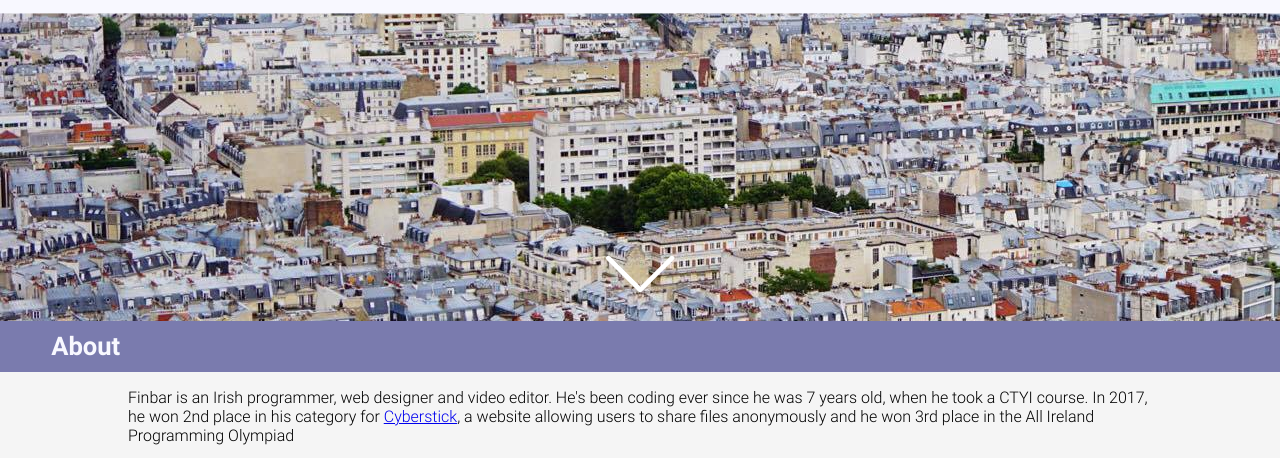
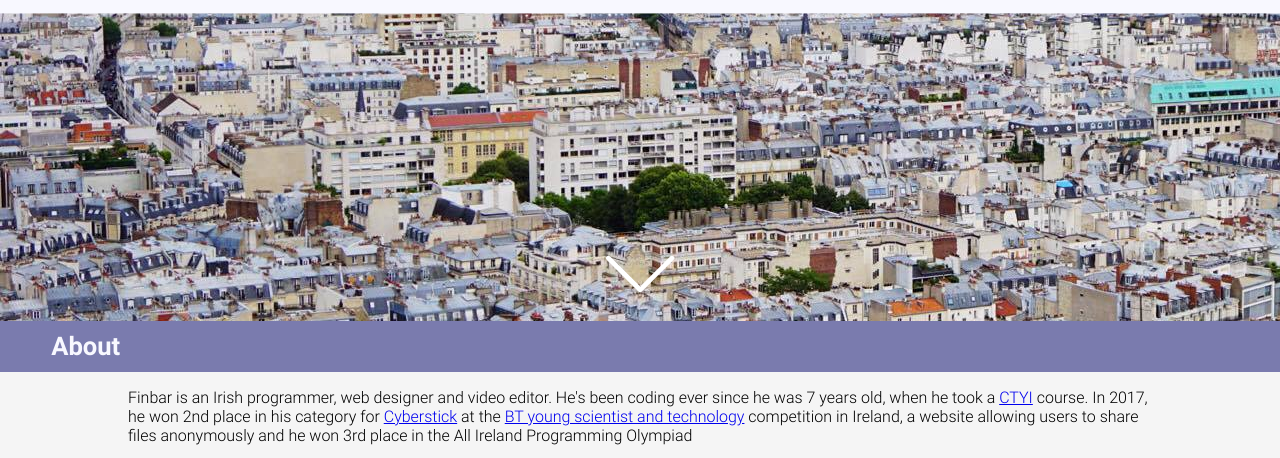
Before and after one commit to finbargiusti/WebCV, a plain HTML site: page index.html in a window 1280 px wide. Shown: the part 479-937 px from the top of the page. Drawn offline with Linux system fonts and the light colour scheme.

Commit message:
Clarified links competitions and added competition links

```diff
--- a/index.html
+++ b/index.html
@@ -21,7 +21,8 @@
 	<div id="content">
 		<h2 class="content-title original" id="about">About</h2>
 <!--		<p><img src="images/Finbar.jpg" class="picture" id="finbar" /></p>-->
-		<p>Finbar is an Irish programmer, web designer and video editor. He's been coding ever since he was 7 years old, when he took a CTYI course. In 2017, he won 2nd place in his category for <a href="cyberstick.click">Cyberstick</a>, a website allowing users to share files anonymously and he won 3rd place in the All Ireland Programming Olympiad</p>
+		<p>Finbar is an Irish programmer, web designer and video editor. He's been coding ever since he was 7 years old, when he took a
+			<a href="http://www.dcu.ie/ctyi/">CTYI</a> course. In 2017, he won 2nd place in his category for <a href="cyberstick.click">Cyberstick</a> at the <a href="btyoungscientist.ie" title="">BT young scientist and technology</a> competition in Ireland, a website allowing users to share files anonymously and he won 3rd place in the All Ireland Programming Olympiad</p>
 		<p>Finbar is fluent in a wide range of computer languages:
 			<ul>
 				<li>HTML</li>
```
